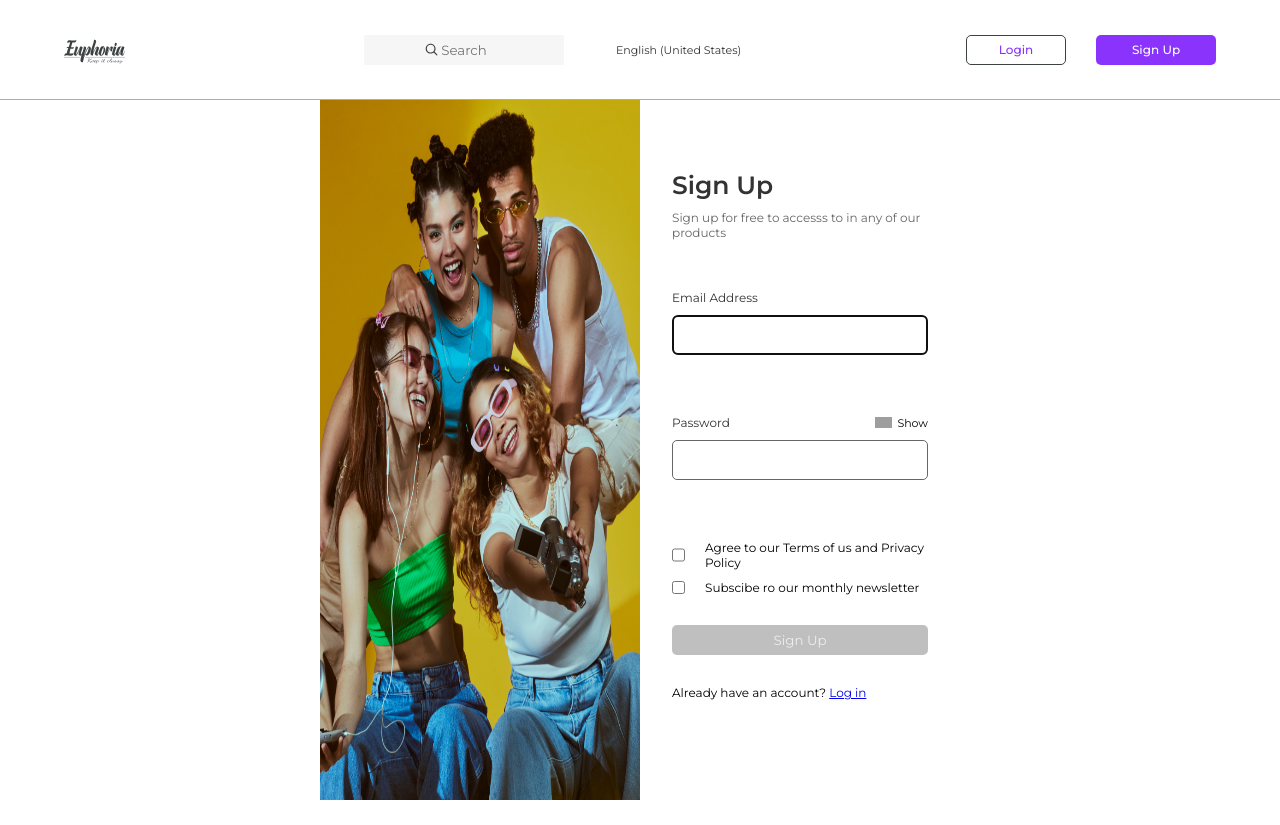
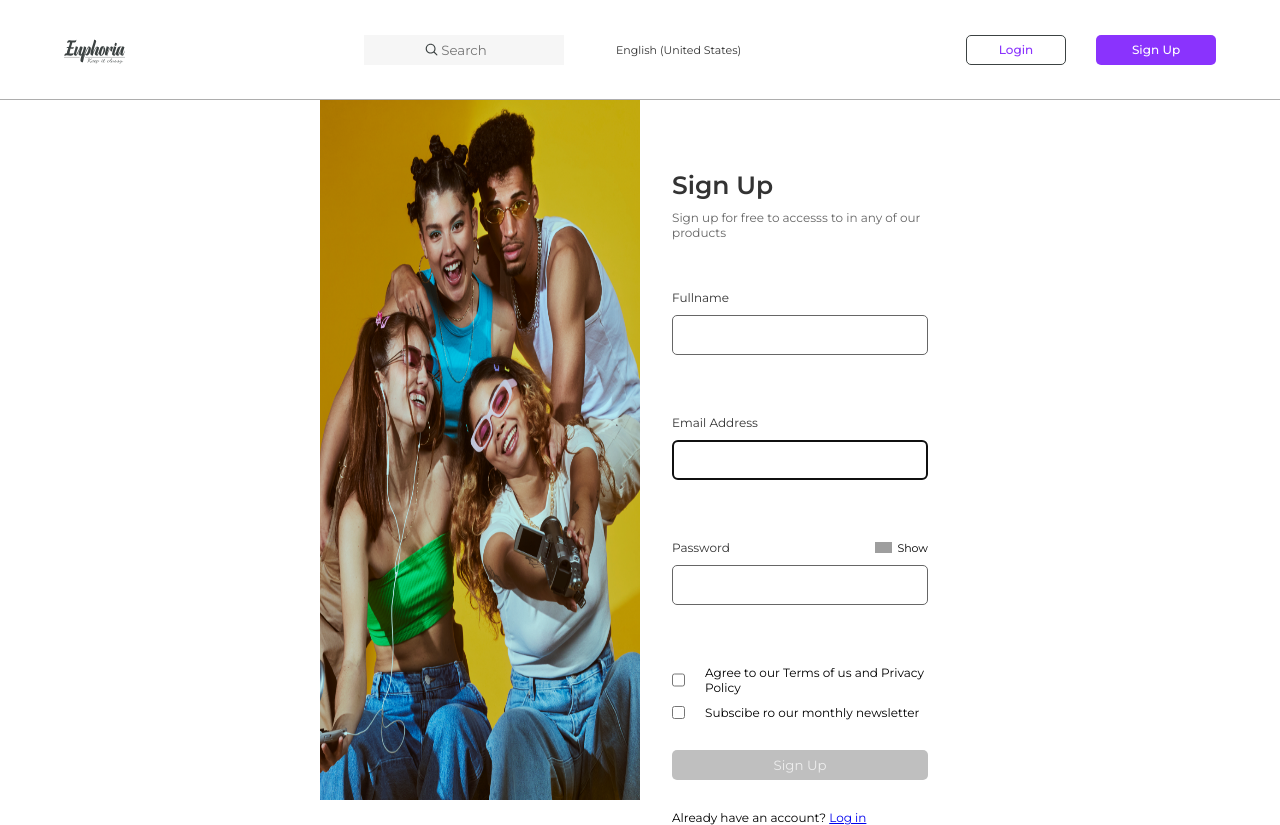
Before and after one commit to Sibonsio/E-commerce-ui, a React (Vite) app: page /signup in a window 1280 px wide. Before the commit the page ends 804 px from the top, so only its background shows below. Built offline with nearby package versions, Linux system fonts and the light colour scheme; grey boxes are pictures that could not be loaded; a web font is replaced by a local one.

Commit message:
model update

```diff
--- a/src/componets/SignupHero.css
+++ b/src/componets/SignupHero.css
@@ -58,20 +58,23 @@
 }
 
 .emailContainer,
-.passwordContainer {
+.passwordContainer,
+.nameContainer {
     display: flex;
     flex-direction: column;
     gap: 10px;
 }
 
 .emailContainer label,
-.passwordContainer label {
+.passwordContainer label,
+.nameContainer label {
     font-size: 12px;
     color: #333333;
 }
 
 #email,
-#password {
+#password,
+#firstname {
     height: 40px;
     margin-bottom: 20px;
     border: 1px solid #666666;
@@ -120,7 +123,8 @@
 }
 
 #emailError,
-#passwordError {
+#passwordError,
+#nameError {
     font-size: 12px;
     color: red;
 }
--- a/src/componets/SignupHero.jsx
+++ b/src/componets/SignupHero.jsx
@@ -11,10 +11,16 @@ const SignupHero = () => {
 
     const EMAIL_REGEX = /^(?=.{5,50}$)[^\s@]+@[^\s@]+\.[^\s@]+$/
     const PASSWORD_REGEX = /^(?=.*[a-z])(?=.*[A-Z])(?=.*\d)(?=.*[@$!%*?&])[A-Za-z\d@$!%*?&]{8,}$/
+    const NAME_REGEX = /^(?=.{1,60}$)[\p{L}]+(?:[ '-][\p{L}]+)+$/u
+
 
     //refs for the screen and error message
     const userRef = useRef()
     const errRef = useRef()
+    //states for firstname
+    const [firstname, setFirstname] = useState('')
+    const [validFirstname, setValidFirstname] = useState(false)
+    const [onFirstnameFocus, setFirstnameFocus] = useState(false)
     // states for a email
     const [email, setEmail] = useState('')
     const [validEmail, setValidEmail] = useState(false)
@@ -41,6 +47,11 @@ const SignupHero = () => {
     useEffect(() => {
         userRef.current.focus()
     }, [])
+    //useEffect for valid firstname
+    useEffect(() => {
+        const results = NAME_REGEX.test(firstname)
+        setValidFirstname(results)
+    }, [firstname])
     //useEffect for valid email
     useEffect(() => {
         const results = EMAIL_REGEX.test(email)
@@ -86,6 +97,23 @@ const SignupHero = () => {
                     <p className='subtitle'>Sign up for free to accesss to in any of our products</p>
                 </div>
                 <form className='form' onSubmit={handleSubmit}>
+                    <div className='nameContainer'>
+                        <label htmlFor='firstname'>
+                            Fullname
+                        </label>
+                        <input
+                            id='firstname'
+                            required
+                            autoComplete='off'
+                            type='text'
+                            onChange={(e) => { setFirstname(e.target.value) }}
+                            value={firstname}
+                            aria-invalid={validFirstname ? true : false}
+                            aria-describedby='nameError'
+                            onFocus={() => { setFirstnameFocus(true) }}
+                            onBlur={() => { setFirstnameFocus(false) }} />
+                        <p id='nameError'>{firstname && !validFirstname && onFirstnameFocus && 'Invalid email fullname'}</p>
+                    </div>
                     <div className='emailContainer'>
                         <label htmlFor='email'>
                             Email Address
@@ -99,7 +127,7 @@ const SignupHero = () => {
                             onChange={(e) => { setEmail(e.target.value) }}
                             value={email}
                             aria-invalid={validEmail ? true : false}
-                            aria-describedby='emailErr'
+                            aria-describedby='emailError'
                             onFocus={() => { setEmailFocus(true) }}
                             onBlur={() => { setEmailFocus(false) }} />
                         <p id='emailError'>{email && !validEmail && onEmailFocus && 'Invalid email address'}</p>
@@ -120,7 +148,7 @@ const SignupHero = () => {
                             onChange={(e) => { setPassword(e.target.value) }}
                             value={password}
                             aria-invalid={validPassword ? true : false}
-                            aria-describedby='passwordErr'
+                            aria-describedby='passwordError'
                             onFocus={() => { setPasswordFocus(true) }}
                             onBlur={() => { setPasswordFocus(false) }} />
 
```
